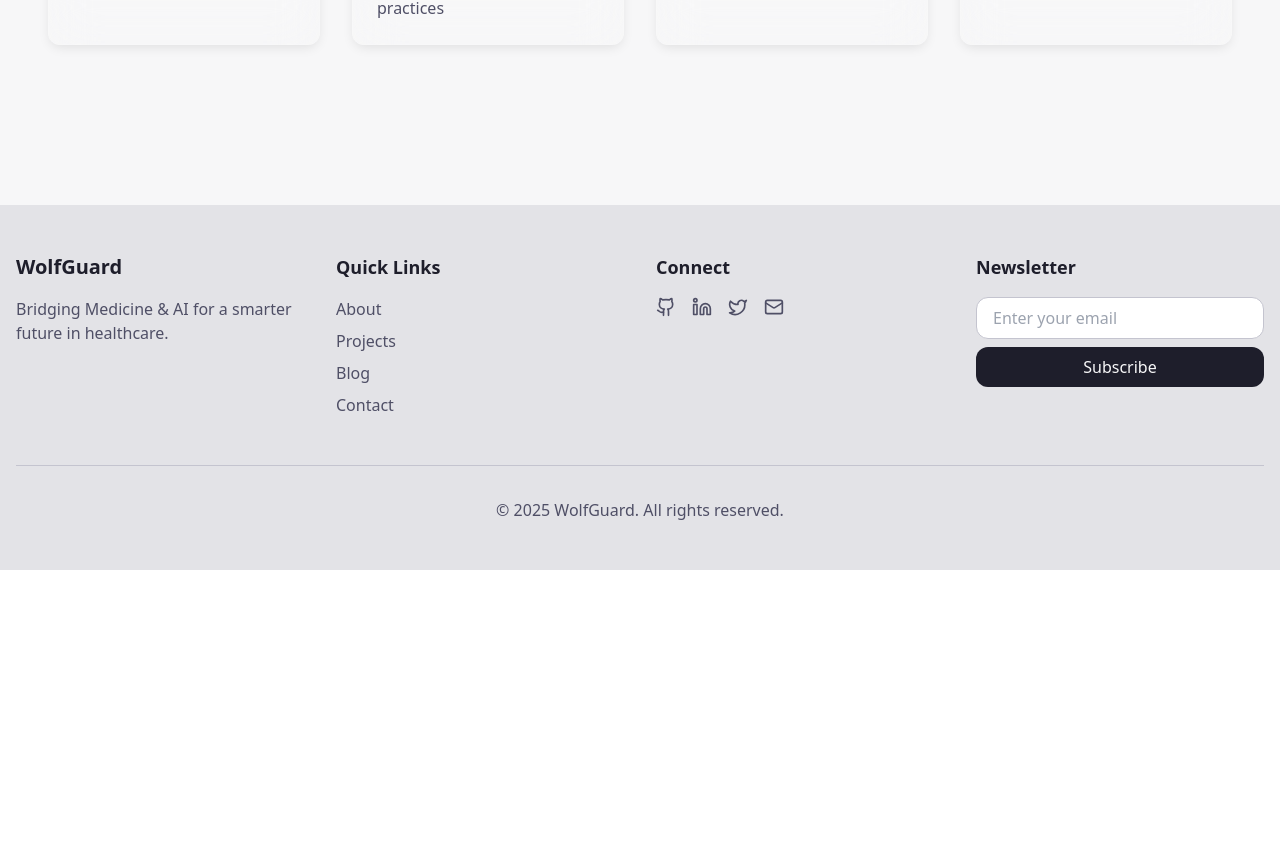
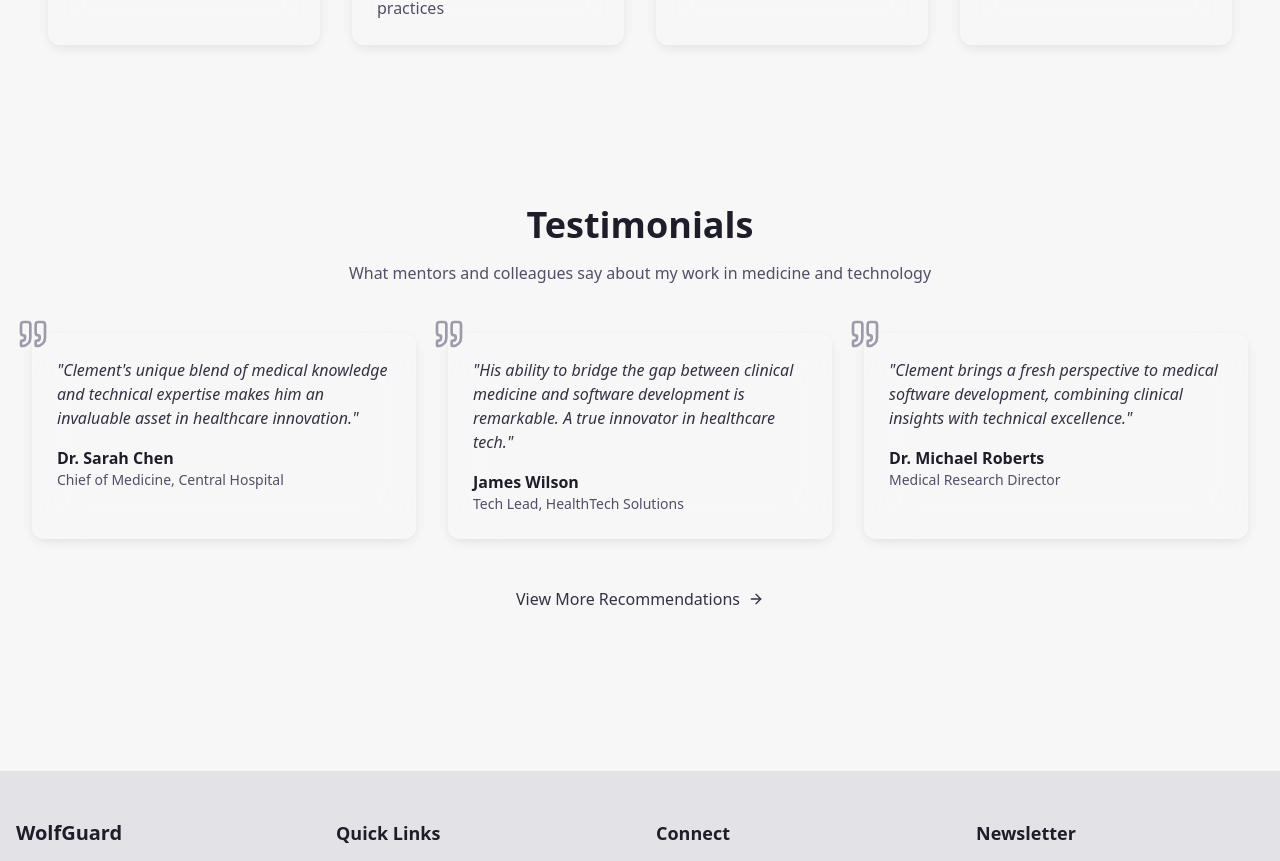
Before and after one commit to Clement-254/samuel-clement-ombati, a React (Vite) app: page / in a window 1280 px wide. Shown: the part 875-1736 px from the top of the page. Before the commit the page ends 1445 px from the top, so only its background shows below. Built offline with nearby package versions, Linux system fonts and the light colour scheme.

Commit message:
Fix: Include missing file in context
The file `src/pages/Index.tsx` was missing from the context during a previous update, causing an error. This commit includes the file to resolve the issue.

```diff
--- a/src/pages/Index.tsx
+++ b/src/pages/Index.tsx
@@ -1,8 +1,26 @@
 
 import { motion } from "framer-motion";
-import { ArrowRight, Brain, Code, Beaker, Stethoscope } from "lucide-react";
+import { ArrowRight, Brain, Code, Beaker, Stethoscope, Quote } from "lucide-react";
 
 const Index = () => {
+  const testimonials = [
+    {
+      text: "Clement's unique blend of medical knowledge and technical expertise makes him an invaluable asset in healthcare innovation.",
+      author: "Dr. Sarah Chen",
+      role: "Chief of Medicine, Central Hospital"
+    },
+    {
+      text: "His ability to bridge the gap between clinical medicine and software development is remarkable. A true innovator in healthcare tech.",
+      author: "James Wilson",
+      role: "Tech Lead, HealthTech Solutions"
+    },
+    {
+      text: "Clement brings a fresh perspective to medical software development, combining clinical insights with technical excellence.",
+      author: "Dr. Michael Roberts",
+      role: "Medical Research Director"
+    }
+  ];
+
   return (
     <div className="min-h-[calc(100vh-5rem)]">
       {/* Hero Section */}
@@ -117,6 +135,67 @@ const Index = () => {
           </motion.div>
         </div>
       </motion.div>
+
+      {/* Testimonials Section */}
+      <motion.section
+        initial={{ opacity: 0 }}
+        animate={{ opacity: 1 }}
+        transition={{ delay: 0.8 }}
+        className="py-20 bg-wolf-100 dark:bg-wolf-900"
+      >
+        <div className="container mx-auto px-4">
+          <div className="text-center mb-12">
+            <h2 className="text-3xl md:text-4xl font-bold text-wolf-800 dark:text-wolf-100 mb-4">
+              Testimonials
+            </h2>
+            <p className="text-wolf-600 dark:text-wolf-300 max-w-2xl mx-auto">
+              What mentors and colleagues say about my work in medicine and technology
+            </p>
+          </div>
+
+          <div className="grid grid-cols-1 md:grid-cols-2 lg:grid-cols-3 gap-8">
+            {testimonials.map((testimonial, index) => (
+              <motion.div
+                key={index}
+                initial={{ opacity: 0, y: 20 }}
+                animate={{ opacity: 1, y: 0 }}
+                transition={{ delay: 0.9 + index * 0.1 }}
+                className="glass-morphism p-6 rounded-xl relative"
+              >
+                <Quote className="w-8 h-8 text-wolf-400 dark:text-wolf-600 absolute -top-4 -left-4" />
+                <div className="space-y-4">
+                  <p className="text-wolf-700 dark:text-wolf-200 italic">
+                    "{testimonial.text}"
+                  </p>
+                  <div>
+                    <p className="font-semibold text-wolf-800 dark:text-wolf-100">
+                      {testimonial.author}
+                    </p>
+                    <p className="text-sm text-wolf-600 dark:text-wolf-400">
+                      {testimonial.role}
+                    </p>
+                  </div>
+                </div>
+              </motion.div>
+            ))}
+          </div>
+
+          <motion.div
+            initial={{ opacity: 0, y: 20 }}
+            animate={{ opacity: 1, y: 0 }}
+            transition={{ delay: 1.2 }}
+            className="mt-12 text-center"
+          >
+            <a
+              href="/about"
+              className="inline-flex items-center gap-2 text-wolf-700 dark:text-wolf-300 hover:text-wolf-800 dark:hover:text-wolf-100 transition-colors"
+            >
+              View More Recommendations
+              <ArrowRight className="w-4 h-4" />
+            </a>
+          </motion.div>
+        </div>
+      </motion.section>
     </div>
   );
 };
```
